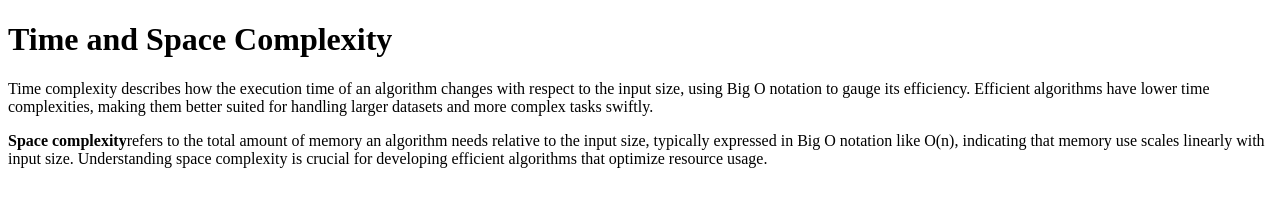
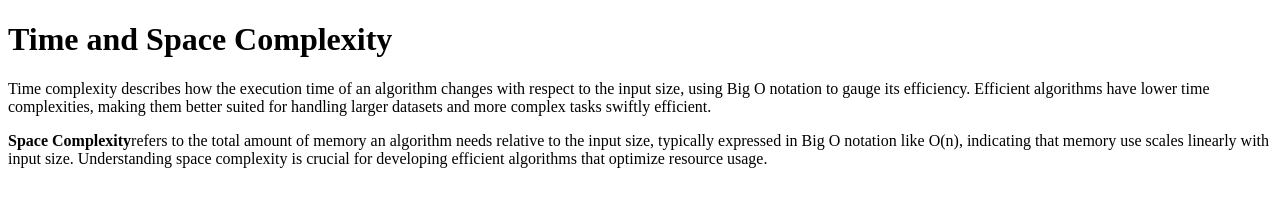
Before and after one commit to acciojob/time-and-space-complexity-SaiRuthwik22, a website: page main.html in a window 1280 px wide. Drawn offline with Linux system fonts and the light colour scheme.

Commit message:
created a submission

```diff
--- a/main.html
+++ b/main.html
@@ -11,8 +11,8 @@
     <script type="text/javascript" src="./script.js">
 </script>
 	<h1>Time and Space Complexity</h1>
-	<p>Time complexity describes how the execution time of an algorithm changes with respect to the input size, using Big O notation to gauge its efficiency. Efficient algorithms have lower time complexities, making them better suited for handling larger datasets and more complex tasks swiftly.</p>
-	<p><b>Space complexity</b>refers to the total amount of memory an algorithm needs relative to the input size, typically expressed in Big O notation like O(n), indicating that memory use scales linearly with input size. Understanding space complexity is crucial for developing efficient algorithms that optimize resource usage.</p>
+	<p>Time complexity describes how the execution time of an algorithm changes with respect to the input size, using Big O notation to gauge its efficiency. Efficient algorithms have lower time complexities, making them better suited for handling larger datasets and more complex tasks swiftly efficient.</p>
+	<p><b>Space Complexity</b>refers to the total amount of memory an algorithm needs relative to the input size, typically expressed in Big O notation like O(n), indicating that memory use scales linearly with input size. Understanding space complexity is crucial for developing efficient algorithms that optimize resource usage.</p>
 
 </body>
 
```
